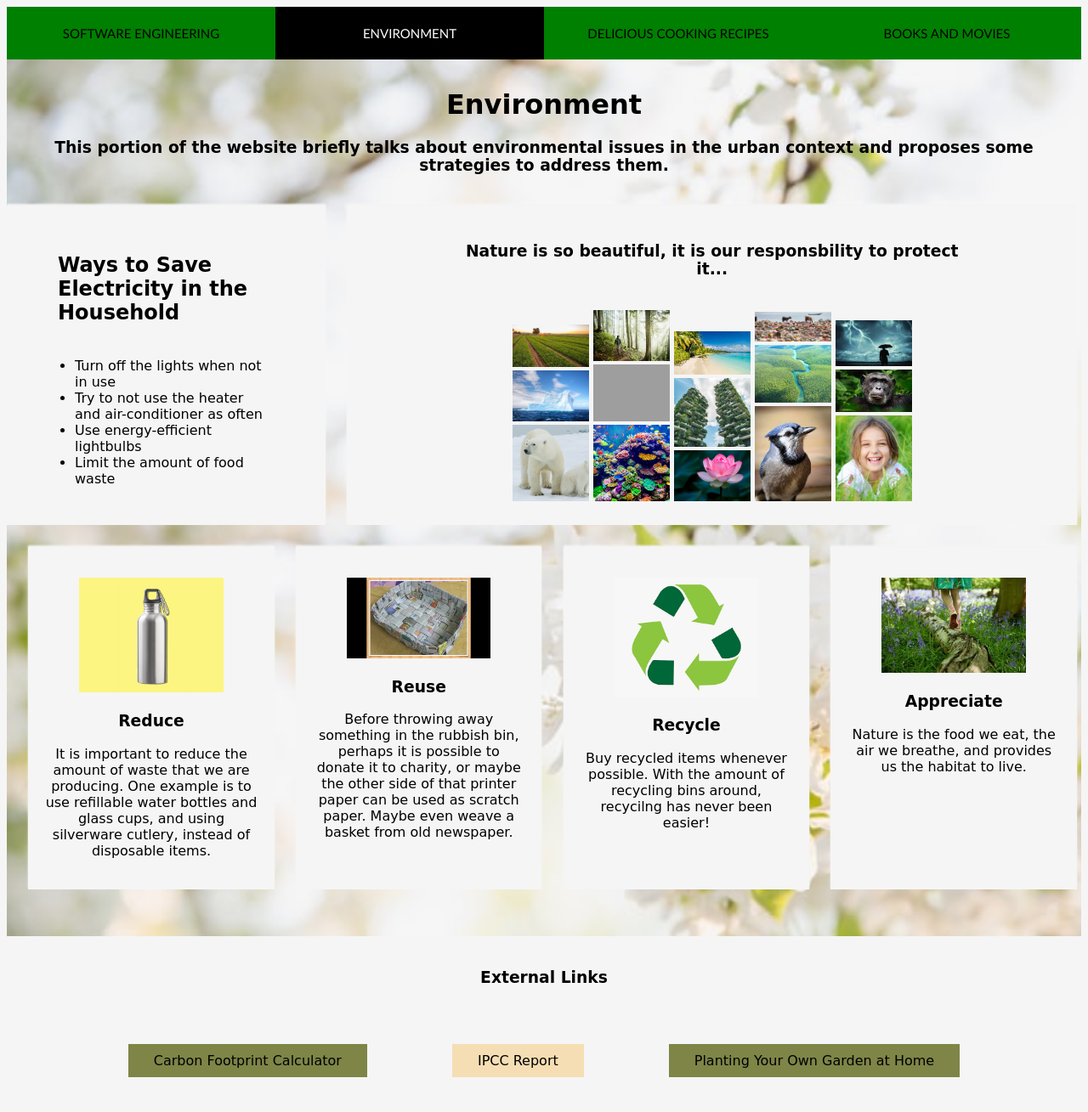
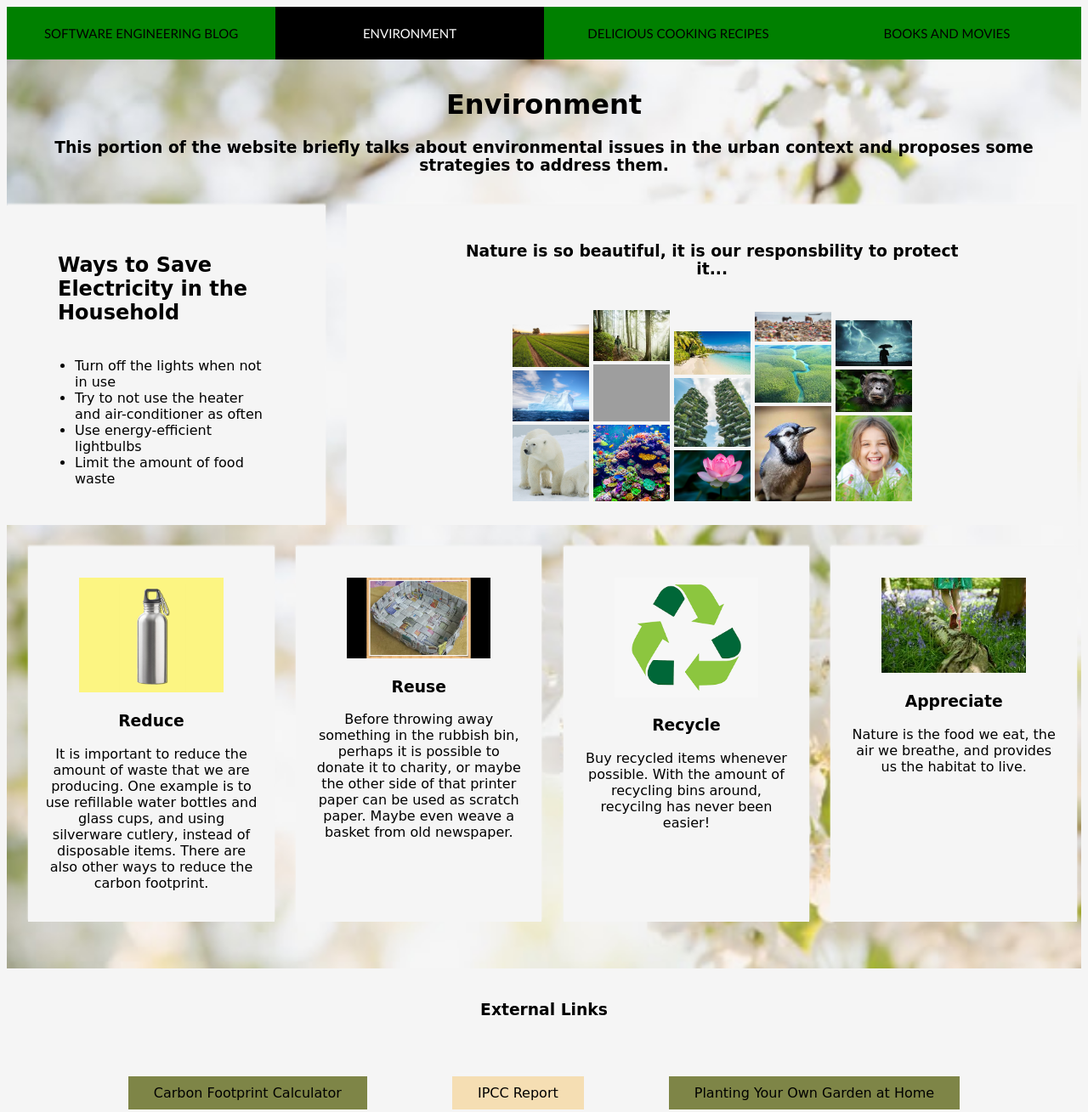
Before and after one commit to codingspirits/phase-0-portfolio, a plain HTML site: page index.html in a window 1280 px wide. Shown: the top 1309 px of the page at 85% size. Drawn offline with Linux system fonts and the light colour scheme; files that its build step writes are made by us from their sources; grey boxes are pictures that could not be loaded.

Commit message:
link to blog added

```diff
--- a/index.html
+++ b/index.html
@@ -5,14 +5,12 @@
 		<meta name="viewport" content="width=device-width, initial-scale=1.0, minimum-scale=1.0, maximum-scale=1.0">
 		<title>Vincci's Website</title>
         <link rel="stylesheet" href="./style.css">
-		<link rel="stylesheet" href="./layout.css">
-		<script src="./script.js"></script>
 	</head>
 	<body>
 		<div id="nav_bar">
             <div class="wrapper">
                 <nav>
-                    <a href="#">Software Engineering</a><a class="selected" href="https://codingspirits.github.io/phase-0-portfolio/">Environment</a><a href="#">Delicious Cooking Recipes</a><a href="#">Books and Movies</a>
+                    <a href="https://codingspirits.github.io/software-engineering-blog/">Software Engineering Blog</a><a class="selected" href="https://codingspirits.github.io/phase-0-portfolio/">Environment</a><a href="#">Delicious Cooking Recipes</a><a href="#">Books and Movies</a>
                 </nav>
             </div><!-- .wrapper -->
         </div>
@@ -70,7 +68,7 @@
 						<img src="./images/Reduce.jpeg" alt="Water bottle">
 					</figure>
 					<h3>Reduce</h3>
-					<p>It is important to reduce the amount of waste that we are producing. One example is to use refillable water bottles and glass cups, and using silverware cutlery, instead of disposable items.</p>
+					<p>It is important to reduce the amount of waste that we are producing. One example is to use refillable water bottles and glass cups, and using silverware cutlery, instead of disposable items. There are also other ways to reduce the carbon footprint.</p>
 				</section>
 				<section class="col-4 shadow">
 					<figure>
```
